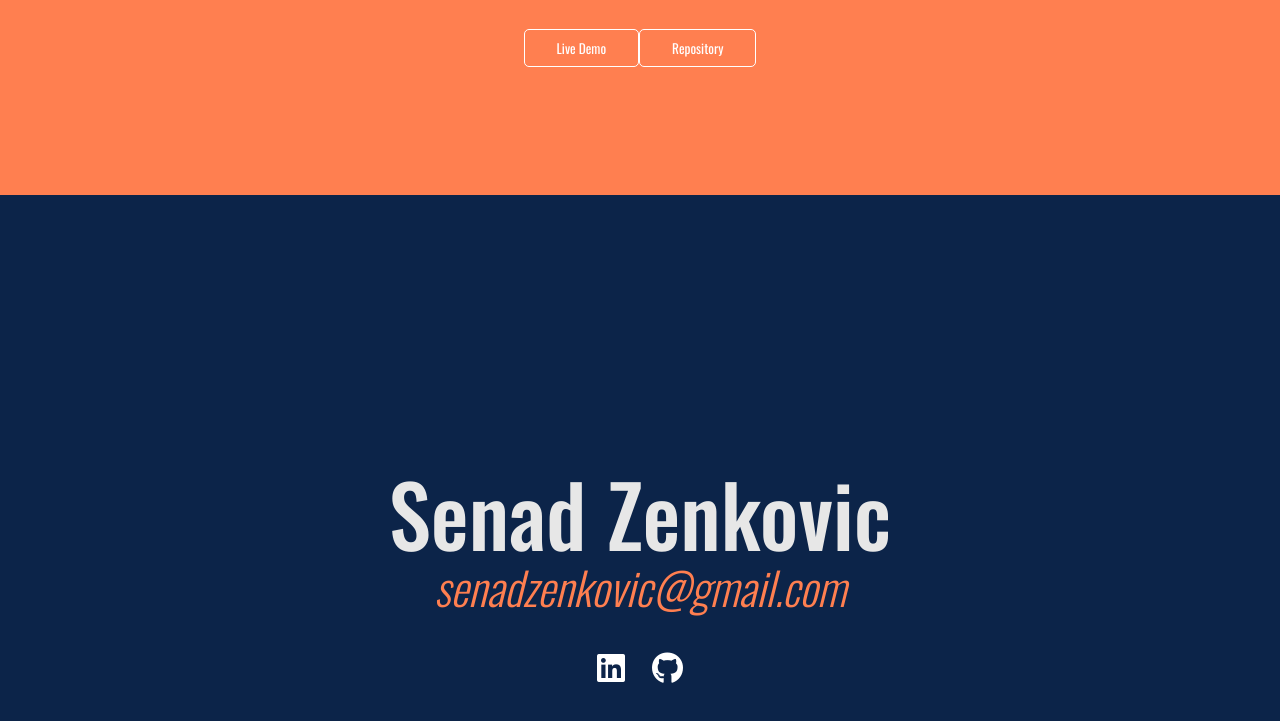
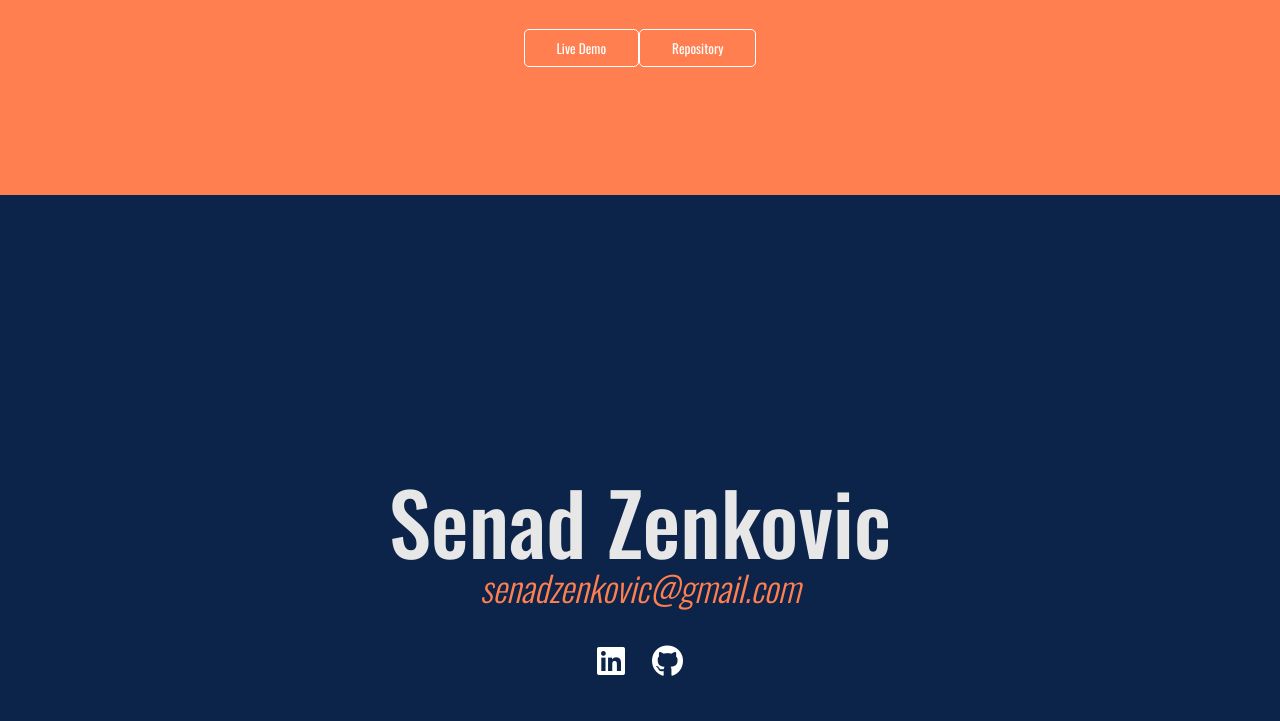
Before and after one commit to SenciZ/SenciZ.github.io, a plain HTML site: page index.html in a window 1280 px wide. Shown: the part 3443-4164 px from the top of the page. Drawn offline with nearby package versions, Linux system fonts and the light colour scheme.

Commit message:
fix email font size

```diff
--- a/index.html
+++ b/index.html
@@ -152,7 +152,7 @@
     <article id="contactPage">
         <div class="page-containers-navy" >
             <h3 class="myName">Senad Zenkovic</h3>
-            <h2 class="myTitle"><em>senadzenkovic@gmail.com</em></h2>
+            <h2 class="myEmail"><em>senadzenkovic@gmail.com</em></h2>
             <div id='socialMediaHolder'>
                 <span>
 
--- a/style.css
+++ b/style.css
@@ -210,6 +210,12 @@ html {
   font-weight: 300;
 }
 
+.myEmail {
+  color: var(--Rorange);
+  font-size: 35px;
+  font-weight: 300;
+}
+
 .seeWorkContainer {
   position: absolute;
   width: 100%;
```
